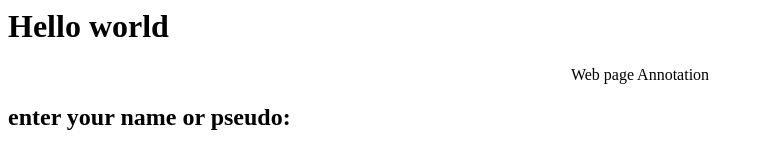
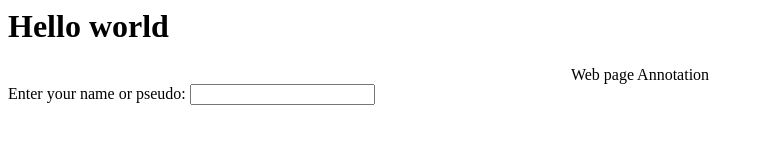
Before and after one commit to AmirHazem/AmirHazem.github.io, a plain HTML site: page index.html in a window 1280 px wide. Shown: the whole page, without its empty margins (0-763 px from the left). Drawn offline with Linux system fonts and the light colour scheme.

Commit message:
Update index.html

```diff
--- a/index.html
+++ b/index.html
@@ -7,6 +7,6 @@
 
     <center>Web page Annotation </center>
 
-    <h2>enter your name or pseudo:</h2>
+    Enter your name or pseudo: <input type="text" name="name">
   </body>
 </html>
```
